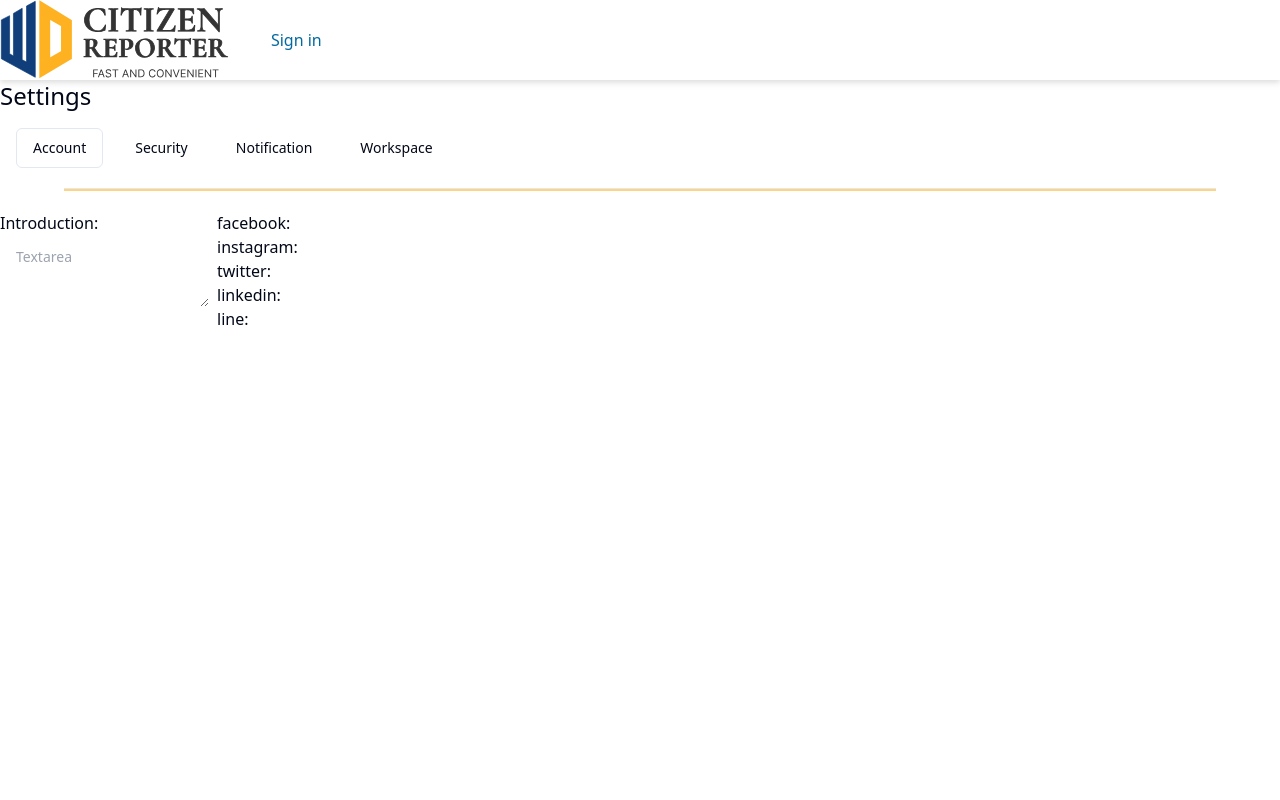
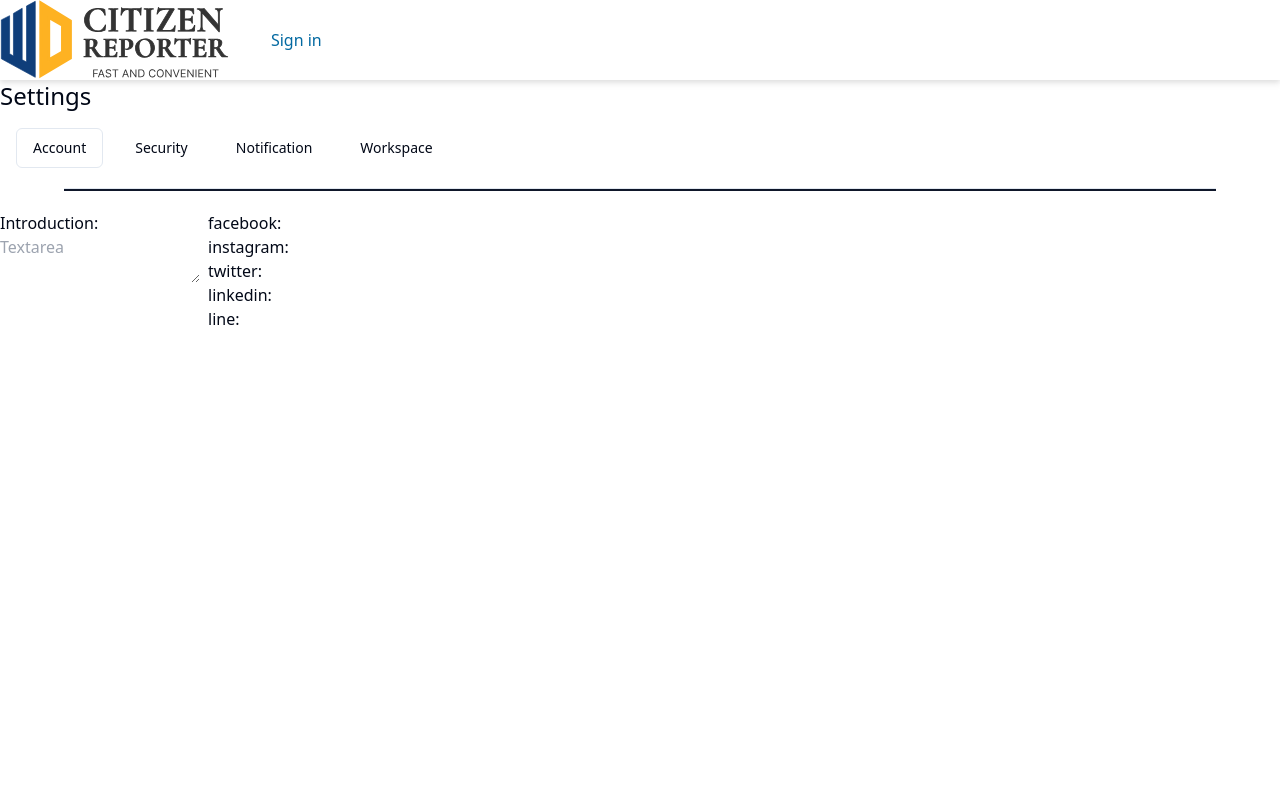
Before and after one commit to CitizenMedia-TW/client, a Next.js app: page /settings in a window 1280 px wide. Shown: the top 800 px of the page. Built offline with nearby package versions, Linux system fonts and the light colour scheme; no server answers.

Commit message:
feat: add noitifications page

```diff
--- a/app/components/Sidebar/Sidebar.tsx
+++ b/app/components/Sidebar/Sidebar.tsx
@@ -18,7 +18,7 @@ export default function Sidebar() {
   const sideBarLinks = [
     { href: '/', display: 'Home' },
     { href: '/user', display: 'User' },
-    { href: '/', display: 'Notifications' },
+    { href: '/notifications', display: 'Notifications' },
     { href: '/settings', display: 'Settings' },
   ]
 
--- a/app/globals.css
+++ b/app/globals.css
@@ -13,8 +13,8 @@
     --popover: 0 0% 100%;
     --popover-foreground: 222.2 84% 4.9%;
 
-    --primary: 40 100% 75%;
-    --primary-foreground: 222.2 84% 4.9%;
+    --primary: 222.2 47.4% 11.2%;
+    --primary-foreground: 210 40% 98%;
 
     --secondary: 210 40% 96.1%;
     --secondary-foreground: 222.2 47.4% 11.2%;
@@ -22,7 +22,7 @@
     --muted: 210 40% 96.1%;
     --muted-foreground: 215.4 16.3% 46.9%;
 
-    --accent: 212 40% 91%;
+    --accent: 210 40% 96.1%;
     --accent-foreground: 222.2 47.4% 11.2%;
 
     --destructive: 0 84.2% 60.2%;
@@ -33,42 +33,36 @@
     --ring: 222.2 84% 4.9%;
 
     --radius: 0.5rem;
-
-    /* Customize */
-    --footer: #133157;
   }
 
   .dark {
-    --background: 0 0% 31%;
+    --background: 222.2 84% 4.9%;
     --foreground: 210 40% 98%;
 
-    --card: 0 0% 31%;
+    --card: 222.2 84% 4.9%;
     --card-foreground: 210 40% 98%;
 
-    --popover: 0 0% 44%;
+    --popover: 222.2 84% 4.9%;
     --popover-foreground: 210 40% 98%;
 
-    --primary: 40 100% 75%;
+    --primary: 210 40% 98%;
     --primary-foreground: 222.2 47.4% 11.2%;
 
     --secondary: 217.2 32.6% 17.5%;
     --secondary-foreground: 210 40% 98%;
 
-    --muted: 0 0% 38%;
-    --muted-foreground: 0 0% 76%;
+    --muted: 217.2 32.6% 17.5%;
+    --muted-foreground: 215 20.2% 65.1%;
 
-    --accent: 0 0% 55%;
+    --accent: 217.2 32.6% 17.5%;
     --accent-foreground: 210 40% 98%;
 
     --destructive: 0 62.8% 30.6%;
     --destructive-foreground: 210 40% 98%;
 
-    --border: 0 0% 66%;
-    --input: 213 14% 52%;
+    --border: 217.2 32.6% 17.5%;
+    --input: 217.2 32.6% 17.5%;
     --ring: 212.7 26.8% 83.9%;
-
-    /* Customize */
-    --footer: #3D4A5B;
   }
 }
 
--- /dev/null
+++ b/components/ui/scroll-area.tsx
@@ -0,0 +1,48 @@
+"use client"
+
+import * as React from "react"
+import * as ScrollAreaPrimitive from "@radix-ui/react-scroll-area"
+
+import { cn } from "@/lib/utils"
+
+const ScrollArea = React.forwardRef<
+  React.ElementRef<typeof ScrollAreaPrimitive.Root>,
+  React.ComponentPropsWithoutRef<typeof ScrollAreaPrimitive.Root>
+>(({ className, children, ...props }, ref) => (
+  <ScrollAreaPrimitive.Root
+    ref={ref}
+    className={cn("relative overflow-hidden", className)}
+    {...props}
+  >
+    <ScrollAreaPrimitive.Viewport className="h-full w-full rounded-[inherit]">
+      {children}
+    </ScrollAreaPrimitive.Viewport>
+    <ScrollBar />
+    <ScrollAreaPrimitive.Corner />
+  </ScrollAreaPrimitive.Root>
+))
+ScrollArea.displayName = ScrollAreaPrimitive.Root.displayName
+
+const ScrollBar = React.forwardRef<
+  React.ElementRef<typeof ScrollAreaPrimitive.ScrollAreaScrollbar>,
+  React.ComponentPropsWithoutRef<typeof ScrollAreaPrimitive.ScrollAreaScrollbar>
+>(({ className, orientation = "vertical", ...props }, ref) => (
+  <ScrollAreaPrimitive.ScrollAreaScrollbar
+    ref={ref}
+    orientation={orientation}
+    className={cn(
+      "flex touch-none select-none transition-colors",
+      orientation === "vertical" &&
+        "h-full w-2.5 border-l border-l-transparent p-[1px]",
+      orientation === "horizontal" &&
+        "h-2.5 flex-col border-t border-t-transparent p-[1px]",
+      className
+    )}
+    {...props}
+  >
+    <ScrollAreaPrimitive.ScrollAreaThumb className="relative flex-1 rounded-full bg-border" />
+  </ScrollAreaPrimitive.ScrollAreaScrollbar>
+))
+ScrollBar.displayName = ScrollAreaPrimitive.ScrollAreaScrollbar.displayName
+
+export { ScrollArea, ScrollBar }
--- /dev/null
+++ b/components/ui/separator.tsx
@@ -0,0 +1,31 @@
+"use client"
+
+import * as React from "react"
+import * as SeparatorPrimitive from "@radix-ui/react-separator"
+
+import { cn } from "@/lib/utils"
+
+const Separator = React.forwardRef<
+  React.ElementRef<typeof SeparatorPrimitive.Root>,
+  React.ComponentPropsWithoutRef<typeof SeparatorPrimitive.Root>
+>(
+  (
+    { className, orientation = "horizontal", decorative = true, ...props },
+    ref
+  ) => (
+    <SeparatorPrimitive.Root
+      ref={ref}
+      decorative={decorative}
+      orientation={orientation}
+      className={cn(
+        "shrink-0 bg-border",
+        orientation === "horizontal" ? "h-[1px] w-full" : "h-full w-[1px]",
+        className
+      )}
+      {...props}
+    />
+  )
+)
+Separator.displayName = SeparatorPrimitive.Root.displayName
+
+export { Separator }
--- a/package.json
+++ b/package.json
@@ -17,7 +17,9 @@
     "@editorjs/marker": "^1.4.0",
     "@editorjs/nested-list": "^1.4.1",
     "@radix-ui/react-dialog": "^1.0.5",
+    "@radix-ui/react-scroll-area": "^1.0.5",
     "@radix-ui/react-select": "^2.0.0",
+    "@radix-ui/react-separator": "^1.0.3",
     "@radix-ui/react-slot": "^1.0.2",
     "@yaireo/tagify": "^4.17.9",
     "autoprefixer": "10.4.16",
@@ -32,7 +34,7 @@
     "react": "18.2.0",
     "react-dom": "18.2.0",
     "react-icons": "^4.12.0",
-    "tailwind-merge": "^2.2.0",
+    "tailwind-merge": "^2.2.1",
     "tailwindcss-animate": "^1.0.7",
     "vaul": "^0.8.9"
   },
--- a/tailwind.config.ts
+++ b/tailwind.config.ts
@@ -1,101 +1,80 @@
-import type { Config } from 'tailwindcss'
+import type { Config } from "tailwindcss"
 
 const config = {
-  darkMode: ['class'],
+  darkMode: ["class"],
   content: [
     './pages/**/*.{ts,tsx}',
     './components/**/*.{ts,tsx}',
     './app/**/*.{ts,tsx}',
     './src/**/*.{ts,tsx}',
-  ],
-  prefix: '',
+	],
+  prefix: "",
   theme: {
     container: {
       center: true,
-      padding: '2rem',
+      padding: "2rem",
       screens: {
-        '2xl': '1400px',
+        "2xl": "1400px",
       },
     },
     extend: {
       colors: {
-        border: 'hsl(var(--border))',
-        input: 'hsl(var(--input))',
-        ring: 'hsl(var(--ring))',
-        background: 'hsl(var(--background))',
-        foreground: 'hsl(var(--foreground))',
+        border: "hsl(var(--border))",
+        input: "hsl(var(--input))",
+        ring: "hsl(var(--ring))",
+        background: "hsl(var(--background))",
+        foreground: "hsl(var(--foreground))",
         primary: {
-          DEFAULT: 'hsl(var(--primary))',
-          foreground: 'hsl(var(--primary-foreground))',
+          DEFAULT: "hsl(var(--primary))",
+          foreground: "hsl(var(--primary-foreground))",
         },
         secondary: {
-          DEFAULT: 'hsl(var(--secondary))',
-          foreground: 'hsl(var(--secondary-foreground))',
+          DEFAULT: "hsl(var(--secondary))",
+          foreground: "hsl(var(--secondary-foreground))",
         },
         destructive: {
-          DEFAULT: 'hsl(var(--destructive))',
-          foreground: 'hsl(var(--destructive-foreground))',
+          DEFAULT: "hsl(var(--destructive))",
+          foreground: "hsl(var(--destructive-foreground))",
         },
         muted: {
-          DEFAULT: 'hsl(var(--muted))',
-          foreground: 'hsl(var(--muted-foreground))',
+          DEFAULT: "hsl(var(--muted))",
+          foreground: "hsl(var(--muted-foreground))",
         },
         accent: {
-          DEFAULT: 'hsl(var(--accent))',
-          foreground: 'hsl(var(--accent-foreground))',
+          DEFAULT: "hsl(var(--accent))",
+          foreground: "hsl(var(--accent-foreground))",
         },
         popover: {
-          DEFAULT: 'hsl(var(--popover))',
-          foreground: 'hsl(var(--popover-foreground))',
+          DEFAULT: "hsl(var(--popover))",
+          foreground: "hsl(var(--popover-foreground))",
         },
         card: {
-          DEFAULT: 'hsl(var(--card))',
-          foreground: 'hsl(var(--card-foreground))',
-        },
-        footer: {
-          DEFAULT: 'var(--footer)',
-          foreground: 'hsl(var(--footer-foreground))',
+          DEFAULT: "hsl(var(--card))",
+          foreground: "hsl(var(--card-foreground))",
         },
       },
       borderRadius: {
-        lg: 'var(--radius)',
-        md: 'calc(var(--radius) - 2px)',
-        sm: 'calc(var(--radius) - 4px)',
+        lg: "var(--radius)",
+        md: "calc(var(--radius) - 2px)",
+        sm: "calc(var(--radius) - 4px)",
       },
       keyframes: {
-        'accordion-down': {
-          from: { height: '0' },
-          to: { height: 'var(--radix-accordion-content-height)' },
+        "accordion-down": {
+          from: { height: "0" },
+          to: { height: "var(--radix-accordion-content-height)" },
         },
-        'accordion-up': {
-          from: { height: 'var(--radix-accordion-content-height)' },
-          to: { height: '0' },
+        "accordion-up": {
+          from: { height: "var(--radix-accordion-content-height)" },
+          to: { height: "0" },
         },
       },
       animation: {
-        'accordion-down': 'accordion-down 0.2s ease-out',
-        'accordion-up': 'accordion-up 0.2s ease-out',
-      },
-      typography: {
-        DEFAULT: {
-          css: {
-            'h1, h2, h3, h4, h5': { color: 'hsl(var(--foreground))' },
-            color: 'hsl(var(--foreground))',
-          },
-        },
+        "accordion-down": "accordion-down 0.2s ease-out",
+        "accordion-up": "accordion-up 0.2s ease-out",
       },
     },
   },
-  plugins: [
-    require('tailwindcss-animate'),
-    require('@tailwindcss/typography'),
-    require('daisyui'),
-  ],
-  daisyui: {
-    themes: [],
-    base: false,
-    styled: false,
-  },
+  plugins: [require("tailwindcss-animate")],
 } satisfies Config
 
 export default config
```
Also changed, not shown: app/notifications/page.tsx (added, +101 -0 lines), components.json, public/notifications-head.svg (added), 1 other file (tests, documents, lock files or other folders).
